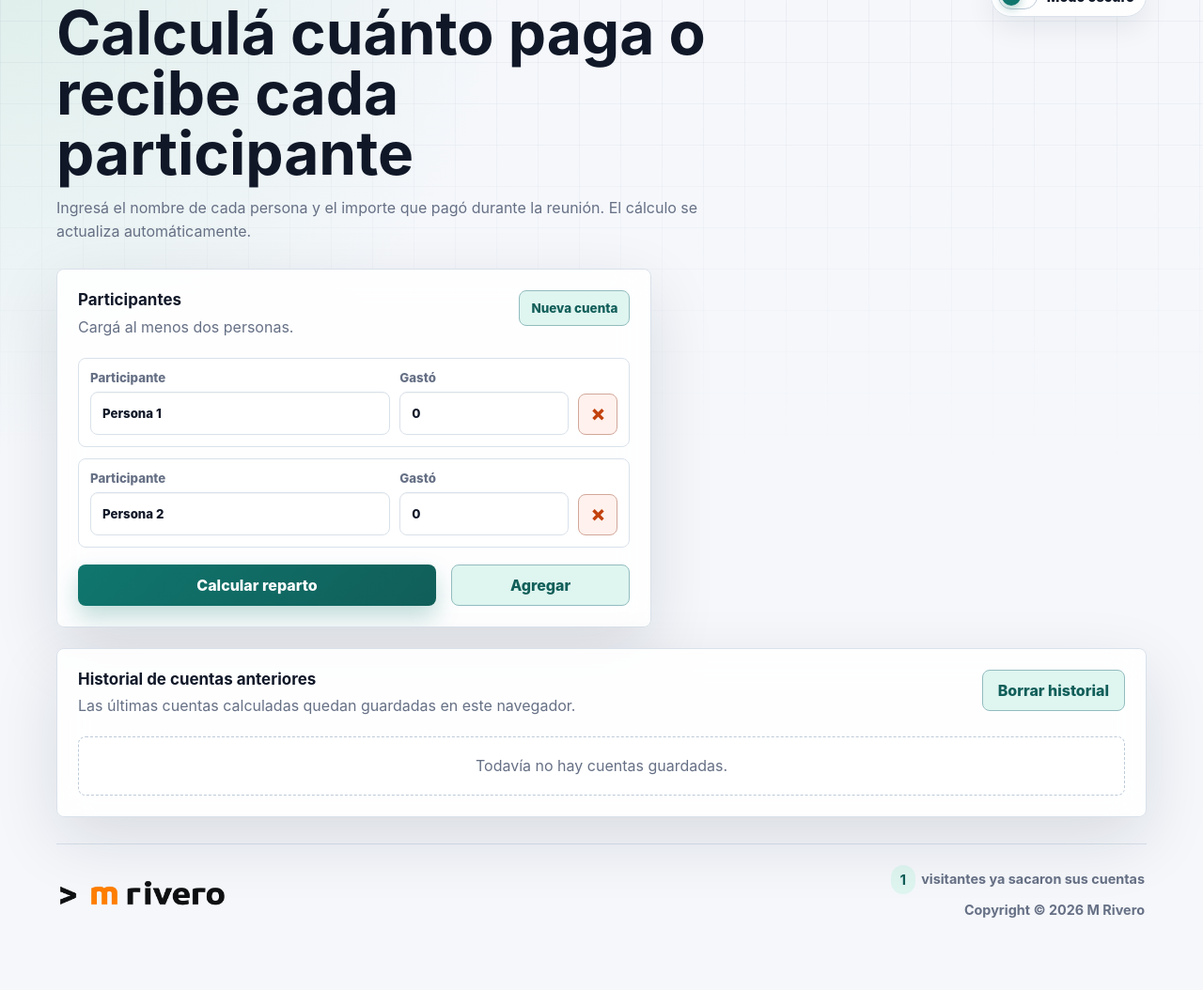
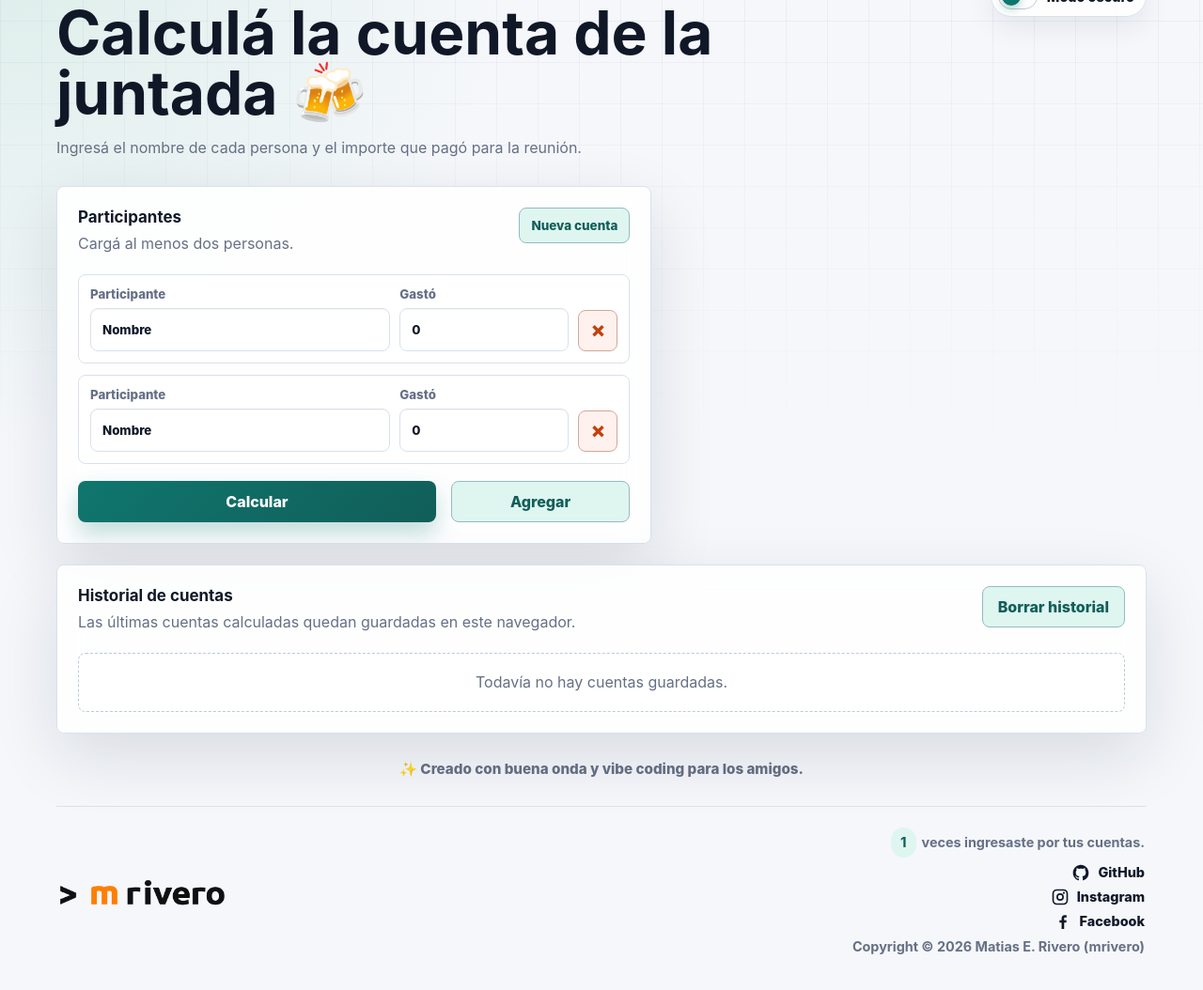
Before and after one commit to mrivero40/split-meet, a website: page index.html in a window 1280 px wide. Shown: the part 66-1120 px from the top of the page at 94% size. Before the commit the page ends 1086 px from the top, so only its background shows below. Drawn offline with Linux system fonts and the light colour scheme.

Commit message:
Add footer social links

```diff
--- a/index.html
+++ b/index.html
@@ -3,7 +3,7 @@
   <head>
     <meta charset="UTF-8" />
     <meta name="viewport" content="width=device-width, initial-scale=1.0" />
-    <title>Dividir gastos de reunión</title>
+    <title>🍻 Calculá la cuenta de la juntada</title>
     <script>
       const savedTheme = localStorage.getItem("splitMeetTheme");
       const prefersDark = window.matchMedia("(prefers-color-scheme: dark)").matches;
@@ -17,11 +17,11 @@
     <main class="app-shell">
       <header class="topbar">
         <div>
-          <p class="eyebrow">Reparto de gastos</p>
-          <h1>Calculá cuánto paga o recibe cada participante</h1>
+          <p class="eyebrow">División de gastos</p>
+          <h1>Calculá la cuenta de la juntada 🍻</h1>
           <p>
-            Ingresá el nombre de cada persona y el importe que pagó durante la
-            reunión. El cálculo se actualiza automáticamente.
+            Ingresá el nombre de cada persona y el importe que pagó para la
+            reunión.
           </p>
         </div>
 
@@ -56,7 +56,7 @@
           <div class="participants-list" id="participants-list"></div>
 
           <div class="submit-actions">
-            <button class="primary-button" type="submit">Calcular reparto</button>
+            <button class="primary-button" type="submit">Calcular </button>
             <button class="secondary-button add-button" id="add-participant" type="button">
               Agregar
             </button>
@@ -90,7 +90,7 @@
       <section class="panel history-panel" aria-label="Historial de cuentas">
         <div class="panel-header">
           <div>
-            <h2>Historial de cuentas anteriores</h2>
+            <h2>Historial de cuentas</h2>
             <p>Las últimas cuentas calculadas quedan guardadas en este navegador.</p>
           </div>
           <button class="secondary-button" id="clear-history" type="button">
@@ -103,6 +103,8 @@
         </p>
         <ul class="history-list" id="history-list"></ul>
       </section>
+
+      <p class="made-with">✨ Creado con buena onda y vibe coding para los amigos.</p>
 
       <footer class="site-footer">
         <img
@@ -122,9 +124,51 @@
         <div class="footer-copy">
           <p class="visitor-counter">
             <strong id="visit-count">0</strong>
-            visitantes ya sacaron sus cuentas
+            veces ingresaste por tus cuentas.
           </p>
-          <p>Copyright &copy; <span id="current-year"></span> M Rivero</p>
+          <a
+            class="github-link"
+            href="https://github.com/mrivero40/split-meet"
+            target="_blank"
+            rel="noopener noreferrer"
+            aria-label="Ver repositorio en GitHub"
+          >
+            <svg viewBox="0 0 24 24" aria-hidden="true">
+              <path
+                d="M12 2C6.48 2 2 6.58 2 12.25c0 4.53 2.87 8.37 6.84 9.73.5.1.68-.22.68-.49 0-.24-.01-1.05-.01-1.9-2.78.62-3.37-1.22-3.37-1.22-.46-1.19-1.11-1.5-1.11-1.5-.91-.64.07-.63.07-.63 1 .07 1.53 1.06 1.53 1.06.9 1.57 2.35 1.12 2.92.85.09-.66.35-1.12.63-1.37-2.22-.26-4.56-1.14-4.56-5.07 0-1.12.39-2.03 1.03-2.75-.1-.26-.45-1.31.1-2.71 0 0 .84-.28 2.75 1.05A9.31 9.31 0 0 1 12 6.96c.85 0 1.71.12 2.51.34 1.91-1.33 2.75-1.05 2.75-1.05.55 1.4.2 2.45.1 2.71.64.72 1.03 1.63 1.03 2.75 0 3.94-2.34 4.81-4.57 5.07.36.32.68.94.68 1.9 0 1.37-.01 2.47-.01 2.81 0 .27.18.59.69.49A10.06 10.06 0 0 0 22 12.25C22 6.58 17.52 2 12 2Z"
+              />
+            </svg>
+            GitHub
+          </a>
+          <a
+            class="social-link"
+            href="https://instagram.com/mendohardware"
+            target="_blank"
+            rel="noopener noreferrer"
+            aria-label="Ver Instagram de Mendo Hardware"
+          >
+            <svg viewBox="0 0 24 24" aria-hidden="true">
+              <path
+                d="M7.8 2h8.4A5.8 5.8 0 0 1 22 7.8v8.4a5.8 5.8 0 0 1-5.8 5.8H7.8A5.8 5.8 0 0 1 2 16.2V7.8A5.8 5.8 0 0 1 7.8 2Zm0 2A3.8 3.8 0 0 0 4 7.8v8.4A3.8 3.8 0 0 0 7.8 20h8.4a3.8 3.8 0 0 0 3.8-3.8V7.8A3.8 3.8 0 0 0 16.2 4H7.8Zm8.95 1.5a1.25 1.25 0 1 1 0 2.5 1.25 1.25 0 0 1 0-2.5ZM12 7.25A4.75 4.75 0 1 1 12 16.75 4.75 4.75 0 0 1 12 7.25Zm0 2A2.75 2.75 0 1 0 12 14.75 2.75 2.75 0 0 0 12 9.25Z"
+              />
+            </svg>
+            Instagram
+          </a>
+          <a
+            class="social-link"
+            href="https://facebook.com/matiasrvo"
+            target="_blank"
+            rel="noopener noreferrer"
+            aria-label="Ver Facebook de Matias Rivero"
+          >
+            <svg viewBox="0 0 24 24" aria-hidden="true">
+              <path
+                d="M13.5 21.5v-8h2.68l.42-3.11h-3.1V8.42c0-.9.25-1.51 1.54-1.51h1.66V4.14A22.16 22.16 0 0 0 14.28 4c-2.39 0-4.03 1.46-4.03 4.14v2.25H7.55v3.11h2.7v8h3.25Z"
+              />
+            </svg>
+            Facebook
+          </a>
+          <p>Copyright &copy; <span id="current-year"></span> Matias E. Rivero (mrivero)</p>
         </div>
       </footer>
     </main>
--- a/src/index.js
+++ b/src/index.js
@@ -132,8 +132,8 @@ function resetCurrentSplit() {
   totalAmount.textContent = formatMoney(0);
   averageAmount.textContent = formatMoney(0);
   hideCurrentResults();
-  createParticipantRow("Persona 1", "0");
-  createParticipantRow("Persona 2", "0");
+  createParticipantRow("Nombre", "0");
+  createParticipantRow("Nombre", "0");
 }
 
 function selectInputContent(input) {
--- a/styles.css
+++ b/styles.css
@@ -472,6 +472,30 @@ button:focus-visible {
   font-weight: 700;
 }
 
+.github-link,
+.social-link {
+  display: inline-flex;
+  gap: 8px;
+  align-items: center;
+  justify-self: end;
+  color: var(--text);
+  font-size: 0.9rem;
+  font-weight: 800;
+  text-decoration: none;
+}
+
+.github-link:hover,
+.social-link:hover {
+  color: var(--accent-strong);
+}
+
+.github-link svg,
+.social-link svg {
+  width: 20px;
+  height: 20px;
+  fill: currentColor;
+}
+
 .visitor-counter {
   display: inline-flex;
   gap: 6px;
@@ -484,6 +508,14 @@ button:focus-visible {
   background: var(--accent-soft);
   color: var(--accent-strong);
   font-size: 0.95rem;
+}
+
+.made-with {
+  margin-top: 26px;
+  color: var(--muted);
+  font-size: 0.95rem;
+  font-weight: 800;
+  text-align: center;
 }
 
 @media (max-width: 900px) {
@@ -556,4 +588,9 @@ button:focus-visible {
     justify-items: start;
     text-align: left;
   }
+
+  .github-link,
+  .social-link {
+    justify-self: start;
+  }
 }
```
